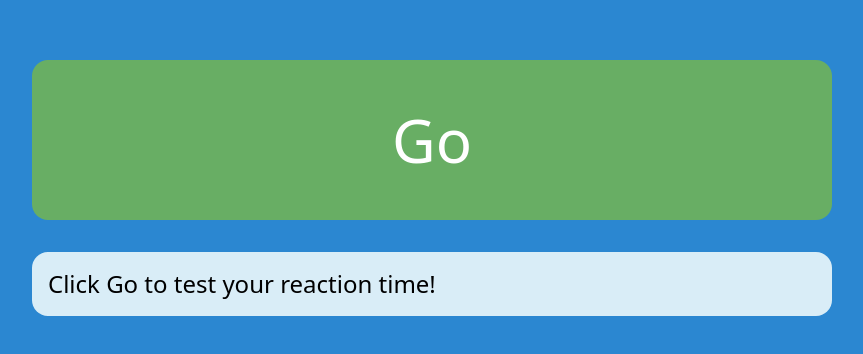
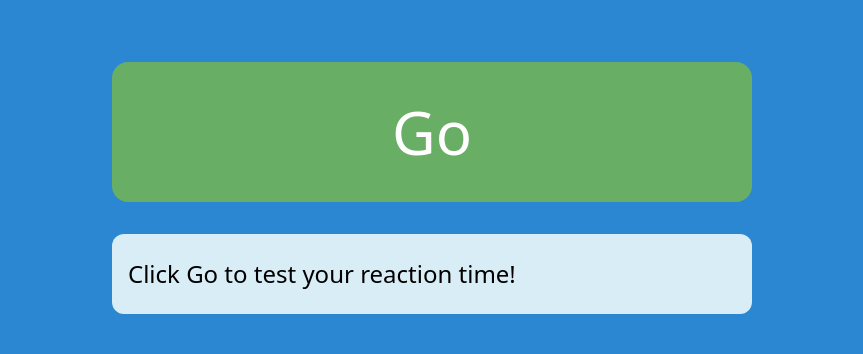
Before and after one commit to aayushbatra02/reaction-time, a Vue app: page / in a window 1280 px wide. Shown: the part 212-566 px from the top of the page, without its empty margins (208-1071 px from the left). Built offline with nearby package versions, Linux system fonts and the light colour scheme.

Commit message:
improve layout

```diff
--- a/src/App.vue
+++ b/src/App.vue
@@ -1,6 +1,6 @@
 <template>
   <div
-    :class="[gameStop ? 'bg-darkGreen' : 'bg-blue']"
+    :class="[isGameStopped ? 'bg-darkGreen' : 'bg-blue']"
     class="w-screen h-screen bg-blue flex flex-col justify-center items-center gap-8"
   >
     <game-button
@@ -10,16 +10,16 @@
     <result-component
       :buttonType="buttonType"
       :reactionTime="reactionTime"
-      :gameStop="gameStop"
+      :isGameStopped="isGameStopped"
       :userStopTime="userStartTime"
       :highScoreTime="highScoreTime"
     ></result-component>
     <result-popup
       v-if="showPopup"
-      @hidePopup="() => (showPopup = false)"
+      @hidePopup="hidePopup"
       :reactionTime="reactionTime"
       :highScoreTime="highScoreTime"
-      :isHighScore="reactionTimeInMS <= highScoreInMs"
+      :isHighScore="isHighScore"
     ></result-popup>
   </div>
 </template>
@@ -34,7 +34,7 @@ export default {
   data() {
     return {
       buttonType: "Go",
-      gameStop: false,
+      isGameStopped: false,
       userStartTime: 0,
       userStopTime: null,
       gameStopTime: 0,
@@ -47,7 +47,7 @@ export default {
     };
   },
   methods: {
-    randomNumber(max, min) {
+    generateRandomNumber(max, min) {
       return Math.floor(Math.random() * (max - min + 1) + min);
     },
 
@@ -73,15 +73,15 @@ export default {
 
       if (this.buttonType === "Stop") {
         this.userStartTime = Date.now();
-        this.gameStop = false;
-        this.gameStopTime = this.randomNumber(5000, 2000);
+        this.isGameStopped = false;
+        this.gameStopTime = this.generateRandomNumber(5000, 2000);
         this.currentTimeOut = setTimeout(() => {
-          this.gameStop = true;
+          this.isGameStopped = true;
         }, this.gameStopTime);
       } else {
         this.userStopTime = Date.now() - this.userStartTime;
 
-        if (this.gameStop === false) {
+        if (this.isGameStopped === false) {
           clearTimeout(this.currentTimeOut);
         }
 
@@ -93,7 +93,6 @@ export default {
             this.highScoreInMs === null ||
             this.highScoreInMs > timeDifference
           ) {
-            console.log("NEW HIGH SCORE");
             this.highScoreInMs = timeDifference;
             this.highScoreTime = this.milliSecondsToTime(timeDifference);
           }
@@ -101,22 +100,18 @@ export default {
         } else {
           this.reactionTime = undefined;
         }
-        this.gameStop = false;
+        this.isGameStopped = false;
       }
     },
+    hidePopup(){
+      this.showPopup = false
+    }
   },
-  updated() {
-    console.log({
-      // gameStop: this.gameStop,
-      // startTime: this.userStartTime,
-      // UserStopTime: this.userStopTime,
-      // GameStopTime: this.gameStopTime,
-      // reactionTime: this.reactionTimeInMS,
-      // highScoreTime: this.highScoreInMs,
-      // buttonType: this.buttonType,
-      // highScoreInMs: this.highScoreInMs,
-    });
-  },
+  computed:{
+    isHighScore(){
+      return this.reactionTimeInMS <= this.highScoreInMs
+    }
+  }
 };
 </script>
 
--- a/src/components/GameButton.vue
+++ b/src/components/GameButton.vue
@@ -1,6 +1,6 @@
 <template>
   <button
-    class="bg-green text-white w-[50rem] h-[10rem] text-6xl rounded-2xl"
+    class="bg-green w-60 sm:w-[30rem] lg:w-[40rem] py-4 md:py-6 lg:py-8 xl:py-10 text-white text-4xl md:text-5xl lg:text-6xl rounded-2xl"
     :style="[buttonType === 'Stop' ? { backgroundColor: '#C86A67' } : null]"
     @click="$emit(`buttonHandler`)"
   >
@@ -14,3 +14,6 @@ export default {
   emits: ["buttonHandler"],
 };
 </script>
+
+normal
+w-[10rem] h-[2rem]
--- a/src/components/ResultComponent.vue
+++ b/src/components/ResultComponent.vue
@@ -1,6 +1,6 @@
 <template>
   <div
-    class="bg-skyBlue text-black w-[50rem] text-2xl rounded-2xl p-4 flex flex-col gap-4"
+    class="bg-skyBlue text-black w-60 sm:w-[30rem] lg:w-[40rem] text-md md:text-lg lg:text-2xl rounded-xl p-4 lg:py-6 flex flex-col gap-4"
   >
     <div v-if="scoreMessage">
       Your reaction time was <span v-if="hours">{{ hours }} hour </span>
--- a/src/components/ResultPopup.vue
+++ b/src/components/ResultPopup.vue
@@ -4,9 +4,9 @@
     class="bg-black/[.7] w-screen h-screen absolute flex justify-center items-center cursor-pointer"
   >
     <div
-      class="bg-white cursor-default p-8 rounded flex flex-col items-center gap-4 text-2xl"
+      class="bg-white cursor-default p-4 md:p-6 lg:p-8 xl:p-10 rounded flex flex-col items-center gap-4 text-lg md:text-xl lg:2xl"
     >
-      <h2 class="text-4xl font-bold">Winner!</h2>
+      <h2 class="text-2xl md:text-3xl lg:text-4xl font-bold">Winner!</h2>
       <p v-if="isHighScore" class="flex flex-col gap-2 items-center">
         <span>This is your High Score!!!</span>
         <strong>SCORE: {{ reactionTime }}</strong>
```
